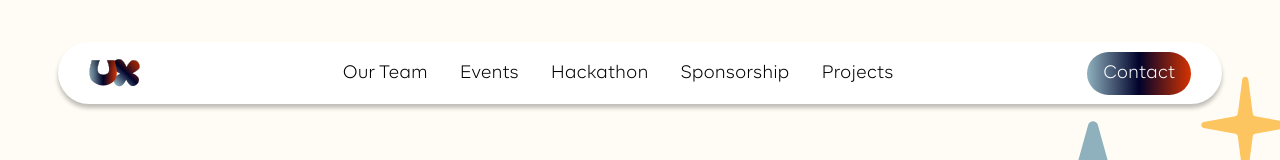
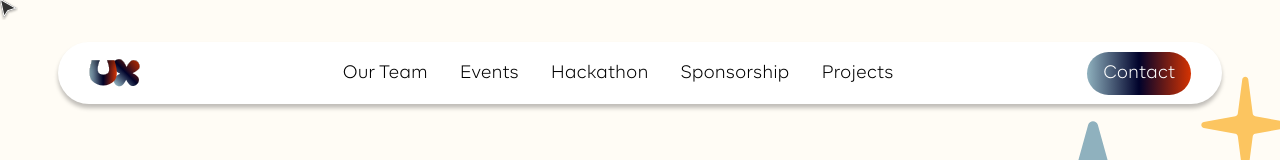
Before and after one commit to mukit-rahman1/ux, a React (Vite) app in the folder uxWeb/: page / in a window 1280 px wide. Shown: the top 160 px of the page. Built offline with nearby package versions, Linux system fonts and the light colour scheme.

Commit message:
Added Custom Cursor and Homepage Link on Navbar IMG

```diff
--- a/uxWeb/src/components/Navbar.jsx
+++ b/uxWeb/src/components/Navbar.jsx
@@ -4,7 +4,9 @@ export default function Navbar() {
     return (
         <div className="navbar-home">
             <div className="logo">
-                <img src="../Logo.svg" alt="UX" className="ux-logo"/>
+                <a href="/" className="logo">
+                    <img src="../Logo.svg" alt="UX" className="ux-logo"/>
+                </a>
             </div>
             <div className="nav-links">
                 <a href="/team">Our Team</a>
--- /dev/null
+++ b/uxWeb/src/components/customCursor.jsx
@@ -0,0 +1,26 @@
+import { useEffect, useState } from "react";
+import "../styles/customCursor.css";
+
+export default function CustomCursor() {
+  const [pos, setPos] = useState({ x: 0, y: 0 });
+
+  useEffect(() => {
+    const move = (e) => {
+      setPos({ x: e.clientX, y: e.clientY });
+    };
+    window.addEventListener("mousemove", move);
+    return () => window.removeEventListener("mousemove", move);
+  }, []);
+
+  return (
+    <div
+      className="custom-cursor"
+      style={{
+        left: `${pos.x}px`,
+        top: `${pos.y}px`,
+      }}
+    >
+      <img src="../../cursor.svg" alt="cursor" draggable="false" />
+    </div>
+  );
+}
--- a/uxWeb/src/pages/hackathon.jsx
+++ b/uxWeb/src/pages/hackathon.jsx
@@ -2,6 +2,7 @@ import "../styles/hackathon.css"
 import { useState, useEffect } from "react"
 import AOS from "aos"
 import "aos/dist/aos.css"
+import CustomCursor from "../components/customCursor"
 
 export default function hackathon() {
   useEffect(() => {
@@ -13,6 +14,7 @@ export default function hackathon() {
 
   return (
     <div className="page-container-hackathon">
+          <CustomCursor />
 
       {/* Hero Section */}
       <section className="hero-section-hackathon" data-aos="fade-right">
--- a/uxWeb/src/pages/homepage.jsx
+++ b/uxWeb/src/pages/homepage.jsx
@@ -8,6 +8,7 @@ import MobileEventCarousel from "../components/EventCarouselMobile"
 import LinkButton from "../components/LinkButton"
 import AOS from "aos"
 import "aos/dist/aos.css"
+import CustomCursor from "../components/customCursor"
 
 export default function homepage() {
   const [showCreativityText, setShowCreativityText] = useState(false);
@@ -38,6 +39,7 @@ export default function homepage() {
 
   return (
     <div>
+      <CustomCursor />
       {/* Hero Section */}
       <section className="hero">
 
--- /dev/null
+++ b/uxWeb/src/styles/customCursor.css
@@ -0,0 +1,16 @@
+html, body {
+    cursor: none; /* hide default cursor */
+  }
+
+  .custom-cursor {
+    position: fixed;
+    pointer-events: none; /* so it doesn't block clicks */
+    z-index: 9999;
+    transform: translate(-2px, -2px); /* offset to align tip */
+  }
+
+  .custom-cursor img {
+    width: 20px; /* shrink your SVG */
+    height: auto;
+    display: block;
+  }
```
Also changed, not shown: uxWeb/public/cursor.svg (added).
